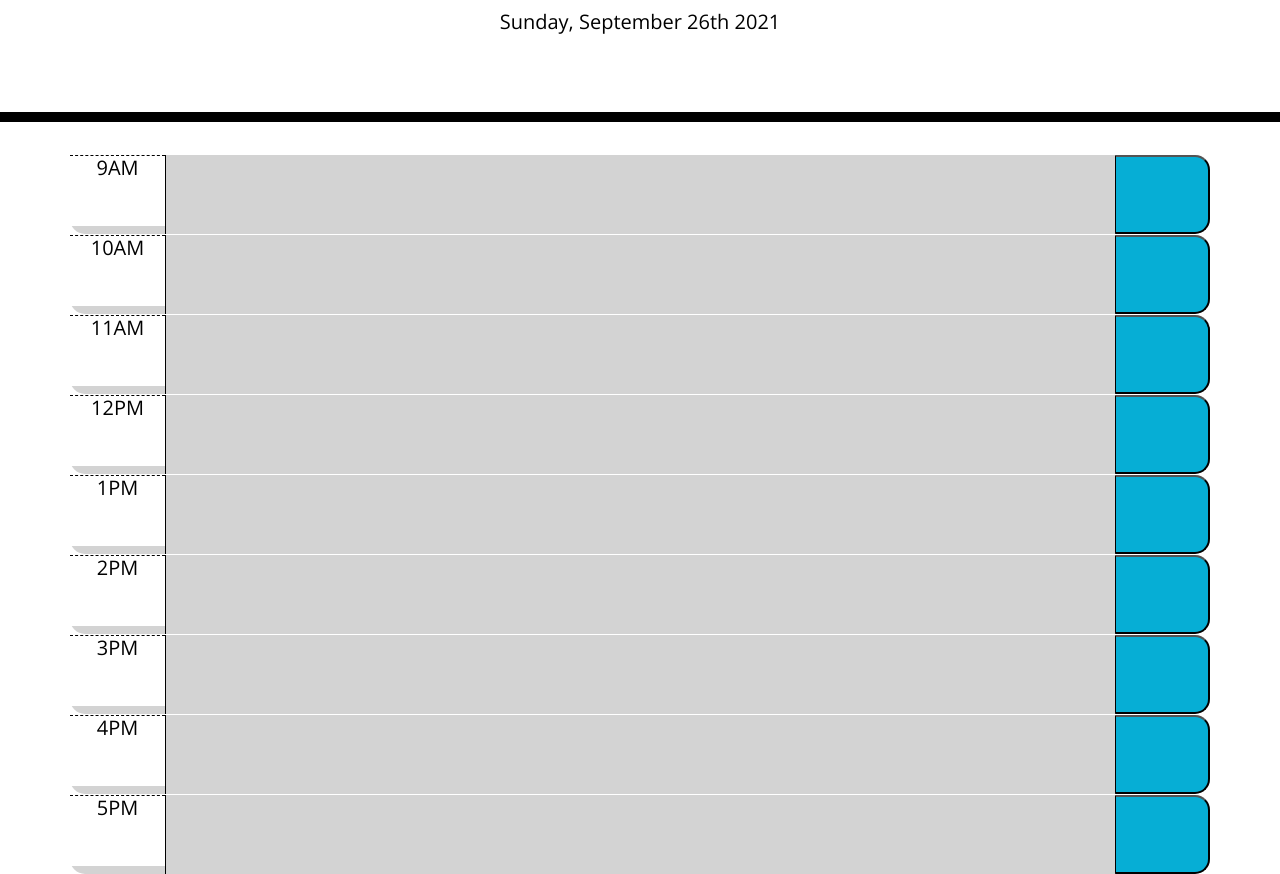
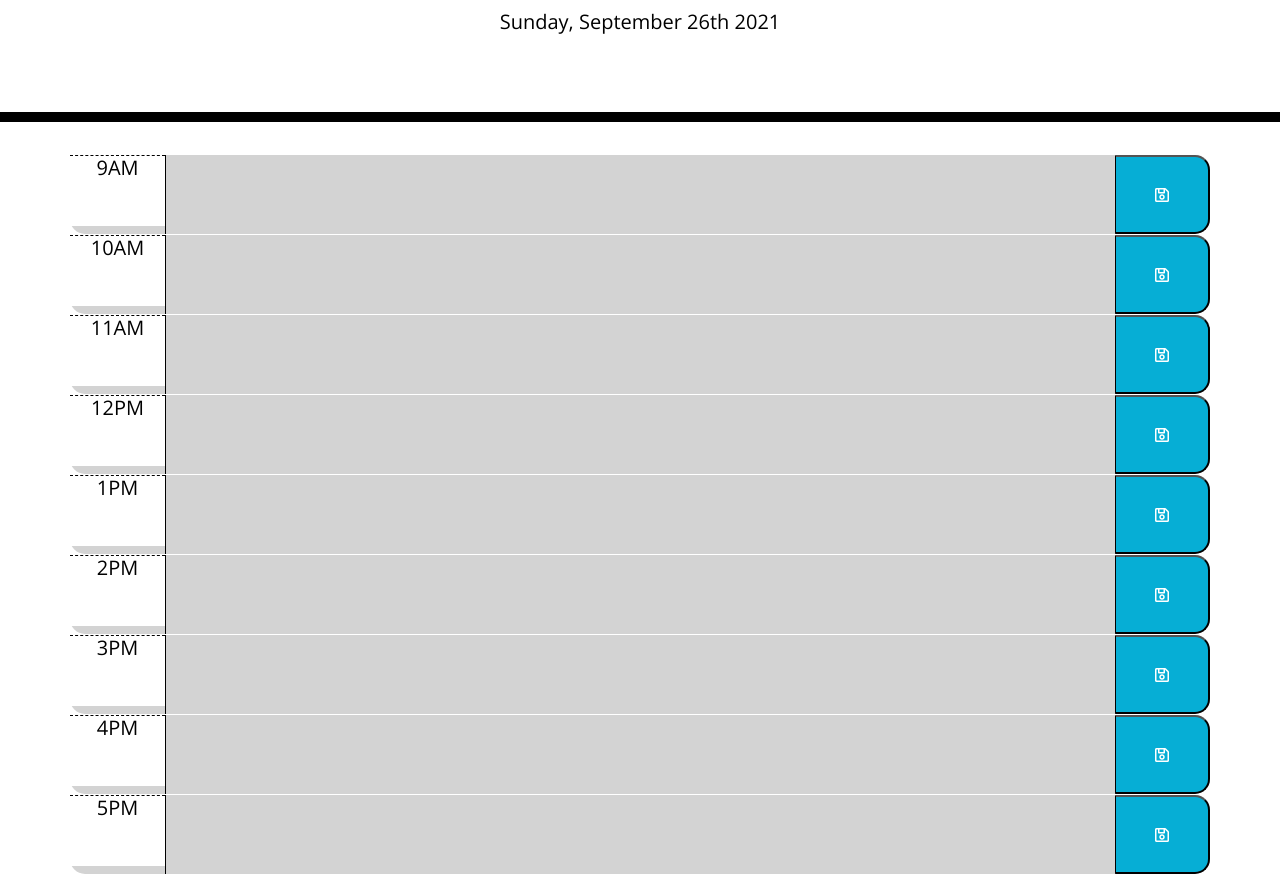
Before and after one commit to eeleelksm/eeleeksm.challenge5, a plain HTML site: page index.html in a window 1280 px wide. Shown: the part 182-1056 px from the top of the page. Drawn offline with nearby package versions, Linux system fonts and the light colour scheme.

Commit message:
added save button image

```diff
--- a/assets/script.js
+++ b/assets/script.js
@@ -28,5 +28,18 @@ var trackTime = function() {
     }
   });
 }
+// function for save button
+// when the save Button is clicked
+$(".saveBtn").on("click", function() {
+  // variable to grab all of the textarea "description" values
+  var task = $(this).siblings(".description").val();
+  // variable to grab all the times that go with the "descriptions"
+  var time = $(this).parent().attr("id");
+
+  //save both time and the task to the local storage
+  localStorage.setItem(time, task);
+})
+
+$("#14-hour .description").val(localStorage.getItem("14-hour"));
 
 trackTime();
--- a/index.html
+++ b/index.html
@@ -33,55 +33,55 @@
       <div id="9-hour" class="row time-block">
         <h5 class="col-md-1 hour">9AM</h5>
         <textarea class="col-md-10 description"></textarea>
-        <button class="col-md-1 saveBtn"></button>
+        <button class="col-md-1 saveBtn"><i class="far fa-save"></i></button>
       </div>
 
       <div id="10-hour" class="row time-block">
         <h5 class="col-md-1 hour">10AM</h5>
         <textarea class="col-md-10 description"></textarea>
-        <button class="col-md-1 saveBtn"></button>
+        <button class="col-md-1 saveBtn"><i class="far fa-save"></i></button>
       </div>
 
       <div id="11-hour" class="row time-block">
         <h5 class="col-md-1 hour">11AM</h5>
         <textarea class="col-md-10 description"></textarea>
-        <button class="col-md-1 saveBtn"></button>
+        <button class="col-md-1 saveBtn"><i class="far fa-save"></i></button>
       </div>
 
       <div id="12-hour" class="row time-block">
         <h5 class="col-md-1 hour">12PM</h5>
         <textarea class="col-md-10 description"></textarea>
-        <button class="col-md-1 saveBtn"></button>
+        <button class="col-md-1 saveBtn"><i class="far fa-save"></i></button>
       </div>
 
       <div id="13-hour" class="row time-block">
         <h5 class="col-md-1 hour">1PM</h5>
         <textarea class="col-md-10 description"></textarea>
-        <button class="col-md-1 saveBtn"></button>
+        <button class="col-md-1 saveBtn"><i class="far fa-save"></i></button>
       </div>
 
       <div id="14-hour" class="row time-block">
         <h5 class="col-md-1 hour">2PM</h5>
         <textarea class="col-md-10 description"></textarea>
-        <button class="col-md-1 saveBtn"></button>
+        <button class="col-md-1 saveBtn"><i class="far fa-save"></i></button>
       </div>
 
       <div id="15-hour" class="row time-block">
         <h5 class="col-md-1 hour">3PM</h5>
         <textarea class="col-md-10 description"></textarea>
-        <button class="col-md-1 saveBtn"></button>
+        <button class="col-md-1 saveBtn"><i class="far fa-save"></i></button>
       </div>
 
       <div id="16-hour" class="row time-block">
         <h5 class="col-md-1 hour">4PM</h5>
         <textarea class="col-md-10 description"></textarea>
-        <button class="col-md-1 saveBtn"></button>
+        <button class="col-md-1 saveBtn"><i class="far fa-save"></i></button>
       </div>
 
       <div id="17-hour" class="row time-block">
         <h5 class="col-md-1 hour">5PM</h5>
         <textarea class="col-md-10 description"></textarea>
-        <button class="col-md-1 saveBtn"></button>
+        <button class="col-md-1 saveBtn"><i class="far fa-save"></i></button>
       </div>
 
 
```
